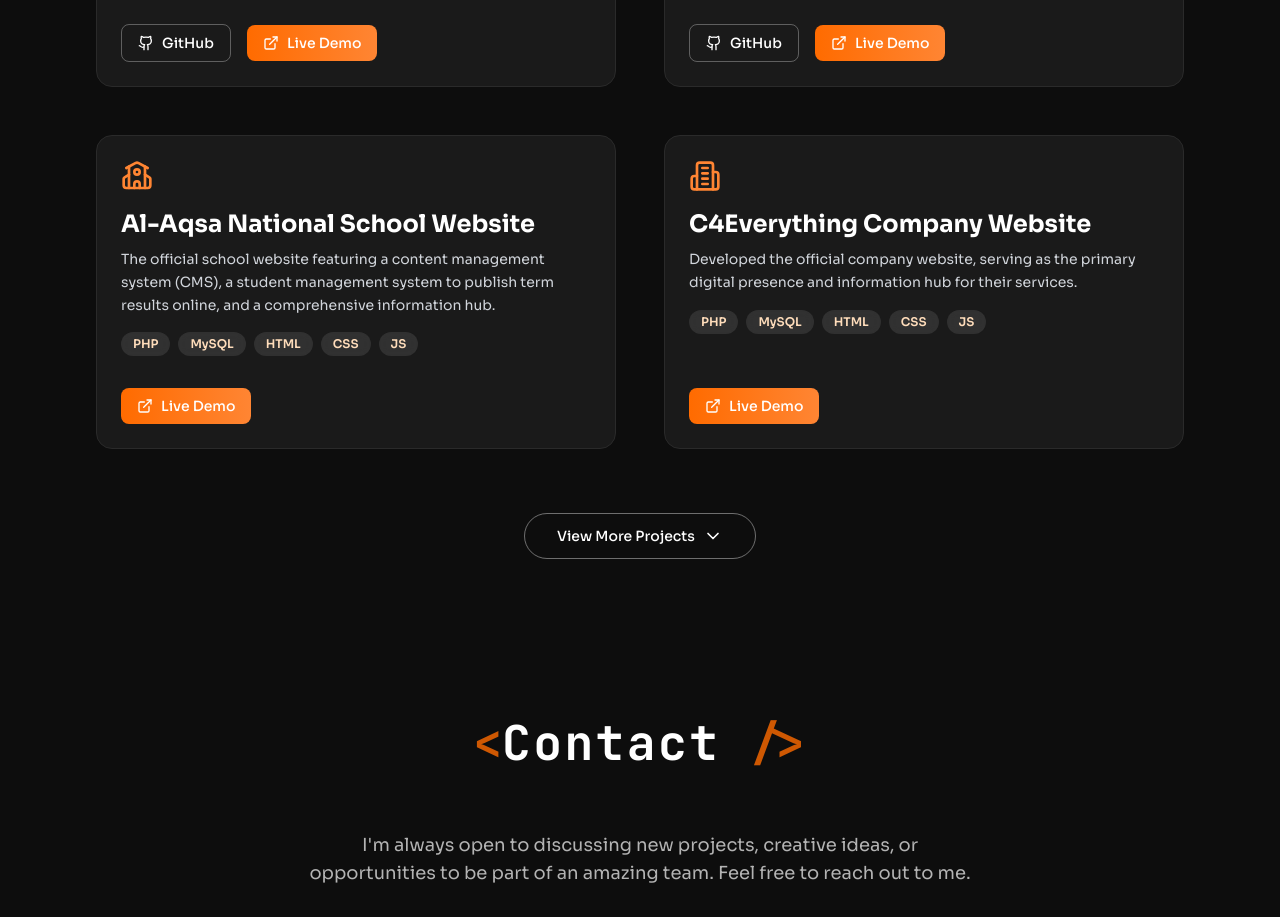
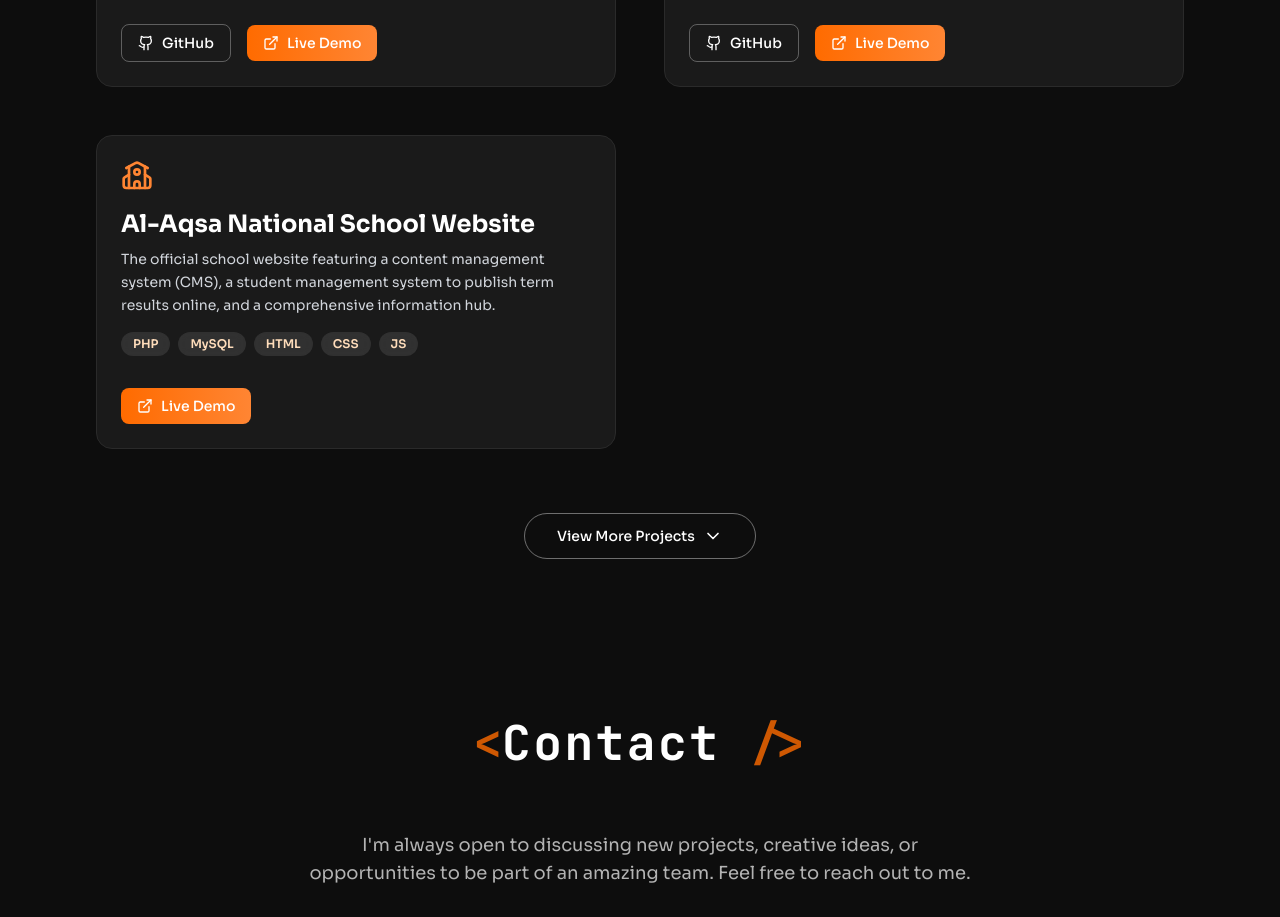
Before and after one commit to satheem/satheem-portfolio, a React (Vite) app: page / in a window 1280 px wide. Shown: the part 3460-4377 px from the top of the page. Built offline with nearby package versions, Linux system fonts and the light colour scheme.

Commit message:
feat: Remove C4Everything project from constants
Removes the C4Everything Company Website from the projects list. This project is no longer considered a featured project.

```diff
--- a/constants.ts
+++ b/constants.ts
@@ -80,13 +80,6 @@ export const FEATURED_PROJECTS: Project[] = [
     techStack: ['PHP', 'MySQL', 'HTML', 'CSS', 'JS'],
     liveLink: 'http://www.alaqsans.com',
   },
-  {
-    name: 'C4Everything Company Website',
-    icon: React.createElement(Building2, { className: 'w-8 h-8 text-[#FF8533]' }),
-    description: 'Developed the official company website, serving as the primary digital presence and information hub for their services.',
-    techStack: ['PHP', 'MySQL', 'HTML', 'CSS', 'JS'],
-    liveLink: 'http://www.c4everything.com',
-  },
 ];
 
 export const OTHER_PROJECTS: OtherProject[] = [
```
